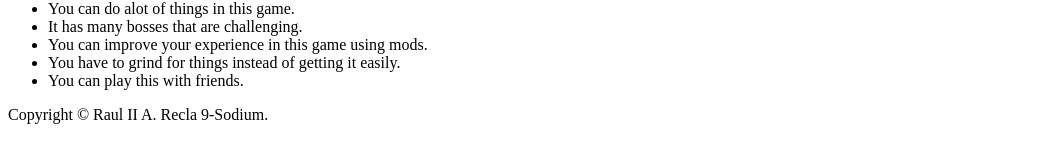
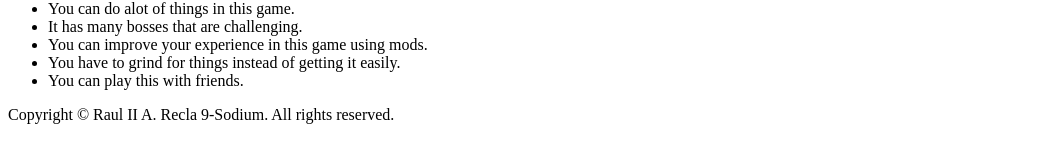
Before and after one commit to ra-re14/RaulReclaLaboratoryExercise1, a plain HTML site: page index.html in a window 1280 px wide. Shown: the part 157-320 px from the top of the page, without its empty margins (0-1051 px from the left). Drawn offline with Linux system fonts and the light colour scheme.

Commit message:
Update index.html

```diff
--- a/index.html
+++ b/index.html
@@ -26,7 +26,7 @@
       </span>
 
       <p>
-        Copyright &copy; Raul II A. Recla 9-Sodium.
+        Copyright &copy; Raul II A. Recla 9-Sodium. All rights reserved.
       </p>
 
 
```
